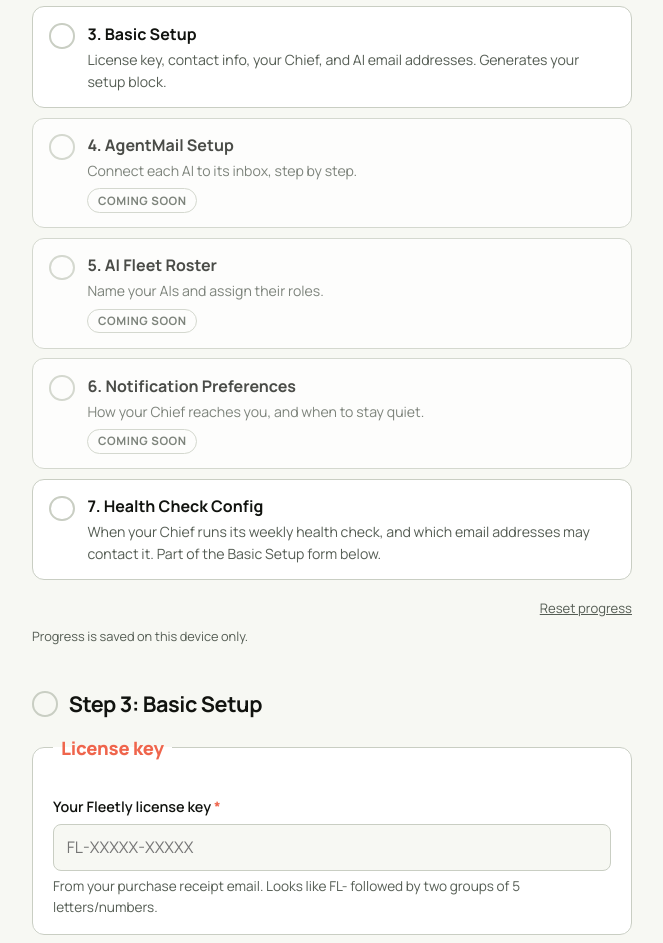
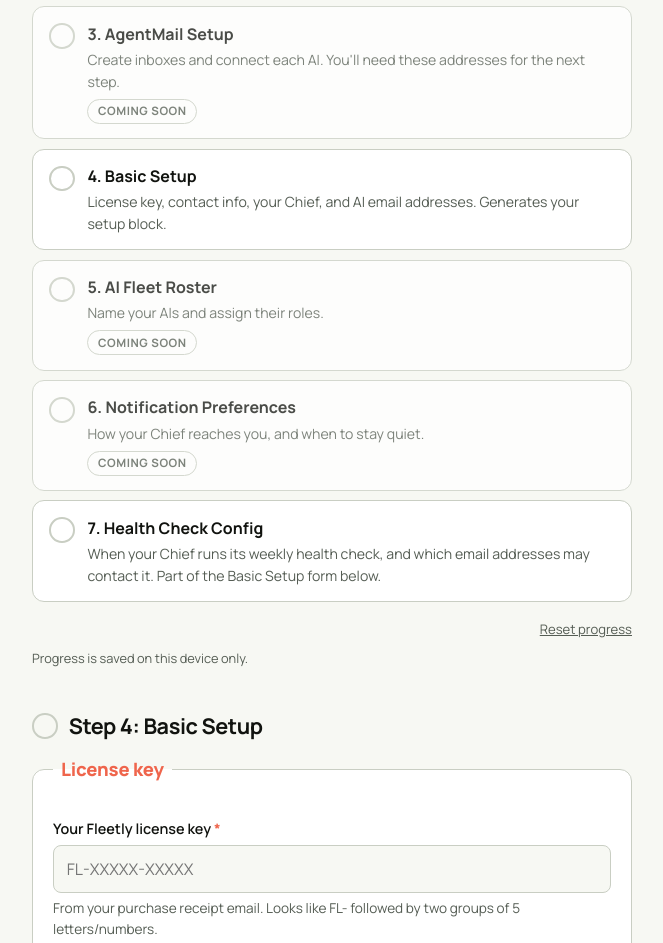
Before and after one commit to MIke24435/fleetly-site, a plain HTML site: page onboarding/index.html in a window 1280 px wide. Shown: the part 521-1464 px from the top of the page, without its empty margins (308-971 px from the left). Drawn offline with nearby package versions, Linux system fonts and the light colour scheme.

Commit message:
AgentMail before Basic Setup in checklist order

```diff
--- a/onboarding/index.html
+++ b/onboarding/index.html
@@ -157,19 +157,19 @@
           <span class="desc">Connect your Chief AI to Notion (and any other connectors it needs). Each AI has its own settings &mdash; look for Integrations or Connectors.</span>
         </div>
       </li>
+      <li class="step soon" data-section="agentmail">
+        <span class="step-check" aria-hidden="true"></span>
+        <div class="step-body">
+          <strong>3. AgentMail Setup</strong>
+          <span class="desc">Create inboxes and connect each AI. You'll need these addresses for the next step.</span>
+          <span class="badge">Coming soon</span>
+        </div>
+      </li>
       <li class="step" data-section="basic">
         <button type="button" class="step-check" aria-label="Mark Basic Setup complete"></button>
         <div class="step-body">
-          <a href="#section-basic"><strong class="step-title">3. Basic Setup</strong></a>
+          <a href="#section-basic"><strong class="step-title">4. Basic Setup</strong></a>
           <span class="desc">License key, contact info, your Chief, and AI email addresses. Generates your setup block.</span>
-        </div>
-      </li>
-      <li class="step soon" data-section="agentmail">
-        <span class="step-check" aria-hidden="true"></span>
-        <div class="step-body">
-          <strong>4. AgentMail Setup</strong>
-          <span class="desc">Connect each AI to its inbox, step by step.</span>
-          <span class="badge">Coming soon</span>
         </div>
       </li>
       <li class="step soon" data-section="roster">
@@ -203,7 +203,7 @@
   <form id="setup-form" novalidate>
     <div class="section-check-row">
       <button type="button" class="section-check" data-section="basic" aria-label="Mark Basic Setup complete"></button>
-      <h2 id="section-basic">Step 3: Basic Setup</h2>
+      <h2 id="section-basic">Step 4: Basic Setup</h2>
     </div>
     <fieldset>
       <legend>License key</legend>
```
